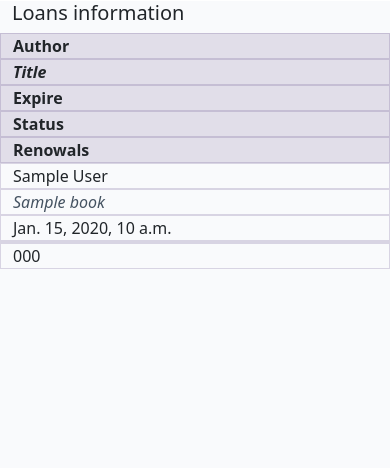
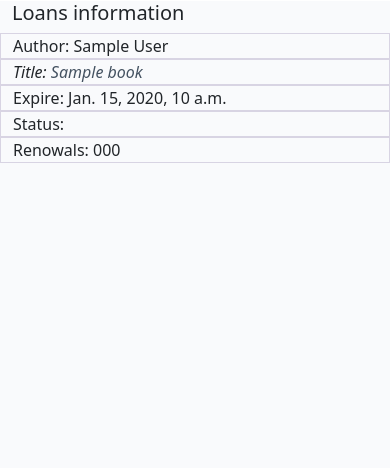
Before and after one commit to patchamama/Bookstore-loans, a Django app: template templates/loans_detail.html in a window 390 px wide. Shown: the part 55-523 px from the top of the page. Run offline with Django 3.2, Linux system fonts and the light colour scheme; the template is opened without the code that fills it: most values are stand-ins (such as "Sample title", 1, 10 or a date in 2020); some libraries are stand-ins or nearby versions.

Commit message:
Check and Update format of websites to be more responsive

```diff
--- a/loans/models.py
+++ b/loans/models.py
@@ -43,6 +43,10 @@ class Book(models.Model):
             return f" {books_on_loan} (of {self.items_to_loan})"
         else:
             return "0"
+
+    def comments_approved(self):
+        no_comments = self.book_comments.filter(approved=True).count()
+        return no_comments
 
 
 
--- a/static/css/style.css
+++ b/static/css/style.css
@@ -188,3 +188,30 @@ footer a {
     background: transparent;
     border: none;
 }
+
+/* Tables of details without Head and with the fieldname+value */
+@media screen and (max-width: 576px) {
+
+   .field_author:before {
+        content: "Author: ";
+   }
+   .field_title:before {
+        content: "Title: ";
+   }
+   .field_expire:before {
+        content: "Expire: ";
+   }
+   .field_status:before {
+        content: "Status: ";
+   }
+   .field_renowals:before {
+        content: "Renowals: ";
+   }
+
+}
+
+@media screen and (max-width: 768px) {
+    .cover_image {
+        text-align: center;
+   }
+}
--- a/templates/book_detail.html
+++ b/templates/book_detail.html
@@ -2,7 +2,6 @@
 
 {% load crispy_forms_tags %}
 
-<div class="masthead">
 <div class="container">
     <div class="row g-0">
         <div class="col-md-10 masthead-text">
@@ -38,7 +37,7 @@
             </div>
             <br>
         </div>
-            <div class="d-none d-md-block col-md-2">
+        <div class="col-12 col-md-2 cover_image">
             <!-- The featured image URL goes in the src attribute -->
             {% if "notimage" in book.featured_image.url %}
             <img src="https://upload.wikimedia.org/wikipedia/commons/thumb/a/ac/No_image_available.svg/480px-No_image_available.svg.png" width= "180px" height="100%">>
@@ -48,7 +47,7 @@
         </div>
     </div>
 </div>
-</div>
+
 
 <div class="container">
     <div class="row">
@@ -138,6 +137,7 @@
                         <form method="post" class="form-inline">
                         {% if comment.name == user.username %}
                             <input type="hidden" name="action" value="delete_comment">
+                            <input type="hidden" name="id" value="{{ comment.id }}">
                             <button class="btn btn-link book-link" type="submit">[<i class="fa-regular fa-trash-can"></i> Delete comment]</button>
                             {% csrf_token %}
                         {% endif %}
--- a/templates/index.html
+++ b/templates/index.html
@@ -11,6 +11,7 @@
             {% for book in book_list %}
                 <div class="col-sm-3">
                     <div class="card sm-3">
+                            <a href="{% url 'book_detail' book.slug %}" class="book-link">
                             {% if "notimage" in book.cover.url %}
                             <img class="card-img-top"
                                 alt="Cover of {{ book.title }}"
@@ -18,6 +19,7 @@
                             {% else %}
                                 <img class="card-img-top" alt="Not cover found" src=" {{ book.cover.url }}">
                             {% endif %}
+                            </a>
 
                         <div class="card-body">
                             <a href="{% url 'book_detail' book.slug %}" class="book-link">
@@ -30,6 +32,10 @@
                                     <i class="fa fa-book-open-reader"></i> <del>{{ book.items_available_to_loan }}</del>
                                 {% else %}
                                     <i class="fa fa-book"></i> {{ book.items_available_to_loan }}
+                                {% endif %}
+                                {% if book.comments_approved > 0 %}
+                                <strong class="text-secondary"><i class="far fa-comments"></i>
+                                    {{ book.comments_approved }}</strong>
                                 {% endif %}
                             </small></p>
                         </div>
--- a/templates/loans_detail.html
+++ b/templates/loans_detail.html
@@ -10,24 +10,25 @@
      </div>
      {% endif %}
 <div class="row">
-     <div class="borders bold even col-12 col-sm-3">Author</div>
-     <div class="borders bold even col-12 col-sm-3 italic">Title</div>
-     <div class="borders bold even col-12 col-sm-2">Expire</div>
-     <div class="borders bold even col-12 col-sm-2">Status</div>
-     <div class="borders bold even col-12 col-sm-2">Renowals</div>
+     <div class="borders bold even d-none d-sm-block col-sm-3">Author</div>
+     <div class="borders bold even d-none d-sm-block col-sm-3 italic">Title</div>
+     <div class="borders bold even d-none d-sm-block col-sm-2">Expire</div>
+     <div class="borders bold even d-none d-sm-block col-sm-2">Status</div>
+     <div class="borders bold even d-none d-sm-block col-sm-2">Renowals</div>
 </div>
 <div class="row">
      {% for loan in myloans %}
-          <div class="borders {% if forloop.counter|divisibleby:2 %}even{% else %}odd{% endif %} col-12 col-sm-3">
+          <div class="field_author borders {% if forloop.counter|divisibleby:2 %}even{% else %}odd{% endif %} col-12 col-sm-3">
                {{ loan.book.author }}
           </div>
-          <div class="borders {% if forloop.counter|divisibleby:2 %}even{% else %}odd{% endif %} col-12 col-sm-3 italic">
+          <div class="field_title borders {% if forloop.counter|divisibleby:2 %}even{% else %}odd{% endif %} col-12 col-sm-3 italic">
                <a  class="book-link" href="{% url 'book_detail' loan.book.slug %}">{{ loan.book.title }}</a>
           </div>
-          <div class="borders {% if forloop.counter|divisibleby:2 %}even{% else %}odd{% endif %} col-12 col-sm-2">
+          <div class="field_expire borders {% if forloop.counter|divisibleby:2 %}even{% else %}odd{% endif %} col-12 col-sm-2">
                {{ loan.expire.date }}
           </div>
-          <div class="borders {% if forloop.counter|divisibleby:2 %}even{% else %}odd{% endif %} col-12 col-sm-2">
+          <div class="field_status borders {% if forloop.counter|divisibleby:2 %}even{% else %}odd{% endif %} col-12 col-sm-2">
+
                <form method="post" class="form-inline">
                {{ loan.show_status }}
                {% if loan.status == 1 %}
@@ -50,18 +51,23 @@
                {% endif %}
                </form>
           </div>
-          <div class="borders {% if forloop.counter|divisibleby:2 %}even{% else %}odd{% endif %} col-12 col-sm-2">
-               <form method="post" class="form-inline">
-               {{ loan.number_renowals }}
+          <div class="field_renowals borders {% if forloop.counter|divisibleby:2 %}even{% else %}odd{% endif %} col-12 col-sm-2">
                {% if "Loan" in loan.show_status %}
-                    <input type="hidden" name="id" value="{{ loan.id }}">
-                    <input type="hidden" name="action" value="add_renowals">
                     {% if loan.number_renowals < 3 %}
-                    <button class="btn btn-link book-link" type="submit"><i class="fa-solid fa-calendar-plus"></i></button>
+                         <form method="post" class="form-inline">
+                         {{ loan.number_renowals }}
+                         <input type="hidden" name="id" value="{{ loan.id }}">
+                         <input type="hidden" name="action" value="add_renowals">
+                         <button class="btn btn-link book-link" type="submit"><i class="fa-solid fa-calendar-plus"></i></button>
+                         {% csrf_token %}
+                         </form>
+                    {% else %}
+                         {{ loan.number_renowals }}
                     {% endif %}
-                    {% csrf_token %}
+               {% else %}
+                    {{ loan.number_renowals }}
                {% endif %}
-               </form>
+
           </div>
      {% endfor %}
 </div>
```
Also changed, not shown: loans/views.py (+4 -3 lines). Lines whose indentation alone changed are shown as unchanged.
